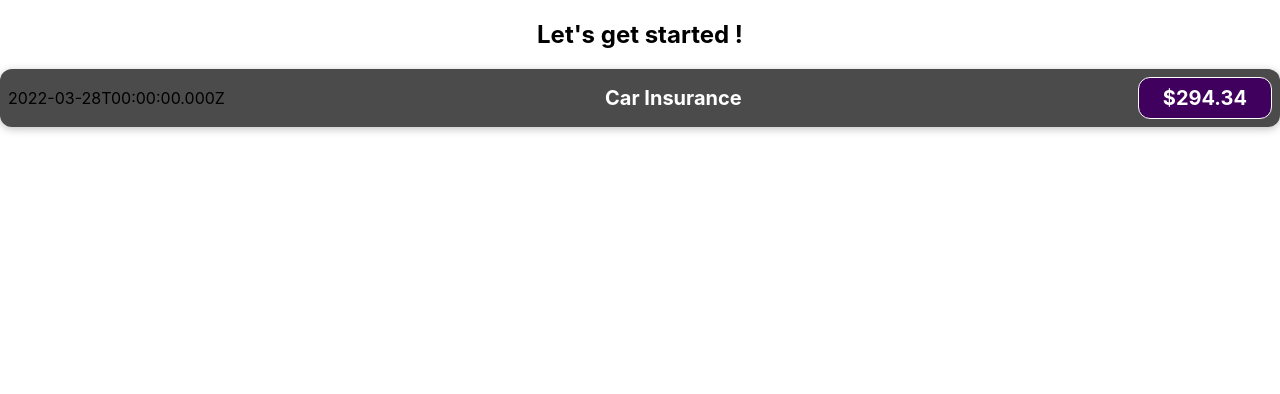
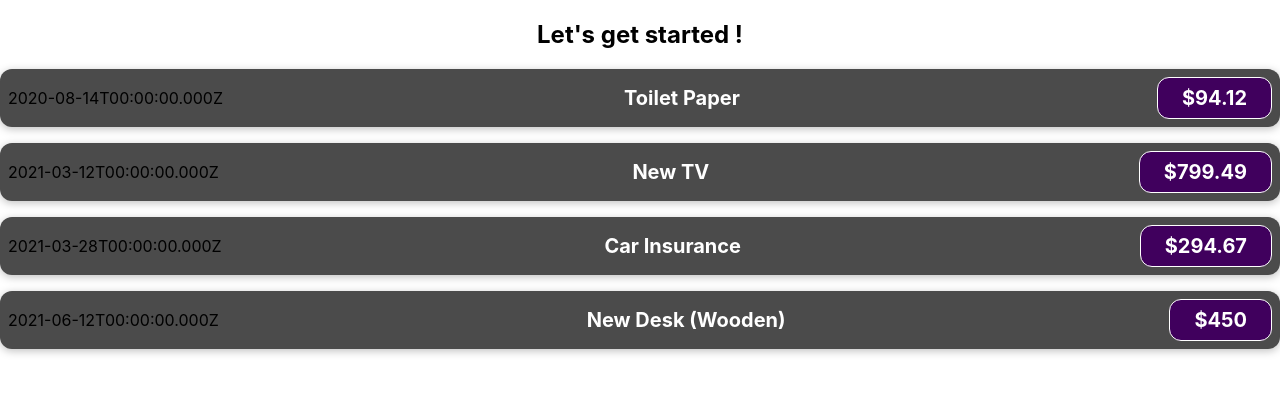
Before and after one commit to aschneiderGit/react-complete-guide, a React (Create React App) app: page / in a window 1280 px wide. Shown: the top 394 px of the page. Built offline with nearby package versions, Linux system fonts and the light colour scheme.

Commit message:
using props

```diff
--- a/src/App.js
+++ b/src/App.js
@@ -2,13 +2,57 @@
 import ExpenseItem from './components/ExpenseItem';
 
 function App() {
-  return (
-    <div className="App">
-      <h2>Let's get started !</h2>
-      <ExpenseItem/>
-
-    </div>
-  );
+	const expenses = [
+		{
+			id: 'e1',
+			title: 'Toilet Paper',
+			amount: 94.12,
+			date: new Date(2020, 7, 14),
+		},
+		{
+			id: 'e2',
+			title: 'New TV',
+			amount: 799.49,
+			date: new Date(2021, 2, 12),
+		},
+		{
+			id: 'e3',
+			title: 'Car Insurance',
+			amount: 294.67,
+			date: new Date(2021, 2, 28),
+		},
+		{
+			id: 'e4',
+			title: 'New Desk (Wooden)',
+			amount: 450,
+			date: new Date(2021, 5, 12),
+		},
+	];
+	return (
+		<div className="App">
+			<h2>Let's get started !</h2>
+			<ExpenseItem
+				title={expenses[0].title}
+				amount={expenses[0].amount}
+				date={expenses[0].date}
+			/>
+			<ExpenseItem
+				title={expenses[1].title}
+				amount={expenses[1].amount}
+				date={expenses[1].date}
+			/>
+			<ExpenseItem
+				title={expenses[2].title}
+				amount={expenses[2].amount}
+				date={expenses[2].date}
+			/>
+			<ExpenseItem
+				title={expenses[3].title}
+				amount={expenses[3].amount}
+				date={expenses[3].date}
+			/>
+		</div>
+	);
 }
 
 export default App;
--- a/src/components/ExpenseItem.js
+++ b/src/components/ExpenseItem.js
@@ -1,18 +1,15 @@
-import './ExpenseItem.css'
+import './ExpenseItem.css';
 
-function ExpenseItem() {
-	const expenseDate = new Date(2022, 2, 28)
-	const expenseTitle = 'Car Insurance'
-	const expenseAmount = 294.34
+function ExpenseItem(props) {
 	return (
 		<div className="expense-item">
-			<div> {expenseDate.toISOString()}</div>
+			<div> {props.date.toISOString()}</div>
 			<div className="expense-item__description">
-				<h2>{expenseTitle}</h2>
-				<div className="expense-item__price"> ${expenseAmount}</div>
+				<h2>{props.title}</h2>
+				<div className="expense-item__price"> ${props.amount}</div>
 			</div>
 		</div>
-	)
+	);
 }
 
-export default ExpenseItem
+export default ExpenseItem;
```
